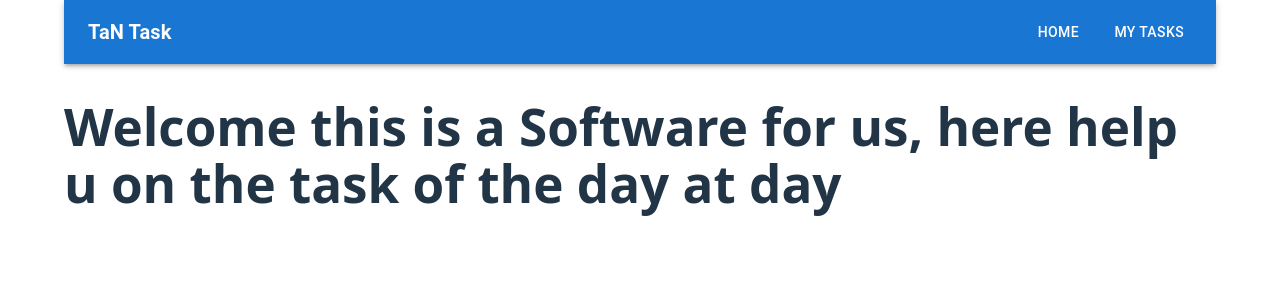
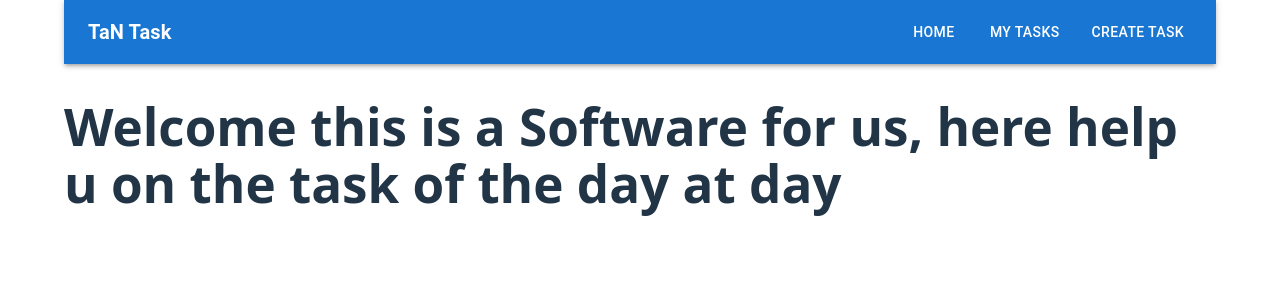
Before and after one commit to Englis666/SistemaDeGestionDeTareas, a React (Vite) app in the folder frontend/: page /Home in a window 1280 px wide. Shown: the top 300 px of the page. Built offline with nearby package versions, Linux system fonts and the light colour scheme.

Commit message:
Feature: <Navbar> Se crea un nuevo botton para crear una tarea

```diff
--- a/frontend/src/components/Navbar.tsx
+++ b/frontend/src/components/Navbar.tsx
@@ -34,6 +34,9 @@ export default function Navbar() {
                     <Button color="inherit" onClick={() => navigate("/Tasks")}>
                         My Tasks
                     </Button>
+                    <Button color="inherit" onClick={() => navigate("/createTask")}>
+                        Create Task
+                    </Button>
                 </Box>
             </Toolbar>
         </AppBar>
```
